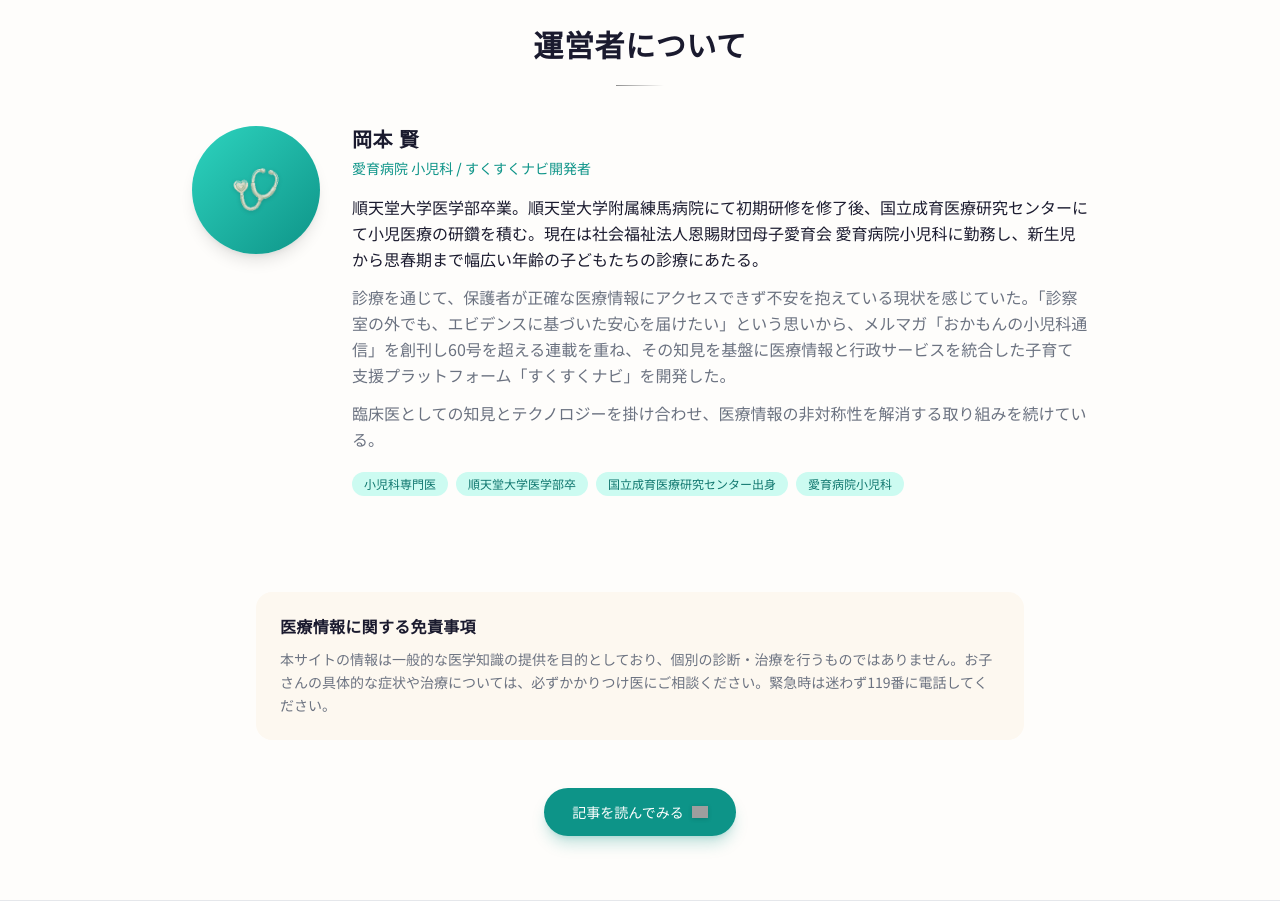
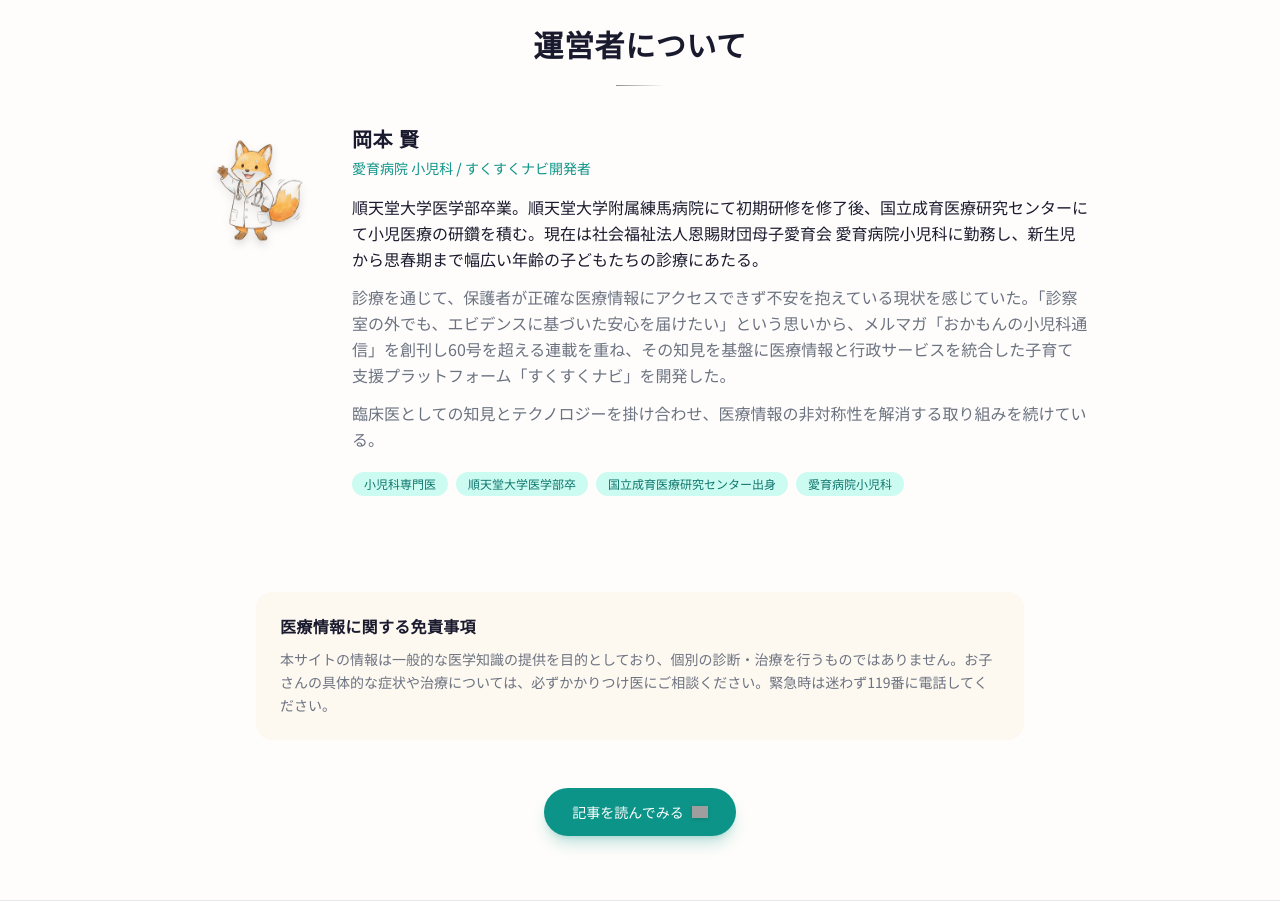
Before and after one commit to kgraph57/sukusuku-navi, a Next.js app: page /about in a window 1280 px wide. Shown: the part 1220-2143 px from the top of the page. Built offline with nearby package versions, Linux system fonts and the light colour scheme; no server answers; grey boxes are pictures that could not be loaded; a web font is replaced by a local one.

Commit message:
fix: aboutページの運営者アイコンをコンコン先生（キツネ）に変更

```diff
--- a/app/about/page.tsx
+++ b/app/about/page.tsx
@@ -1,8 +1,10 @@
 import type { Metadata } from "next";
+import Image from "next/image";
 import { WatercolorIcon } from "@/components/icons/watercolor-icon";
 import Link from "next/link";
 import { SectionHeading } from "@/components/shared/section-heading";
 import { getAllArticles } from "@/lib/content";
+import { withBasePath } from "@/lib/image-path";
 
 export const metadata: Metadata = {
   title: "すくすくナビとは",
@@ -103,8 +105,15 @@ export default function AboutPage() {
       <section className="mx-auto mt-16 max-w-4xl sm:mt-24">
         <SectionHeading>運営者について</SectionHeading>
         <div className="mt-10 flex flex-col items-center gap-8 sm:flex-row sm:items-start">
-          <div className="flex h-32 w-32 shrink-0 items-center justify-center rounded-full bg-gradient-to-br from-teal-400 to-teal-600 shadow-lg">
-            <WatercolorIcon name="stethoscope" size={56} className="text-white" />
+          <div className="h-32 w-32 shrink-0">
+            <Image
+              src={withBasePath("/characters/poses/konkon_wave.png")}
+              alt="おかもん先生（コンコン先生）"
+              width={128}
+              height={128}
+              className="h-full w-full object-contain drop-shadow-lg"
+              unoptimized
+            />
           </div>
           <div>
             <h3 className="font-heading text-xl font-semibold text-foreground">
```
